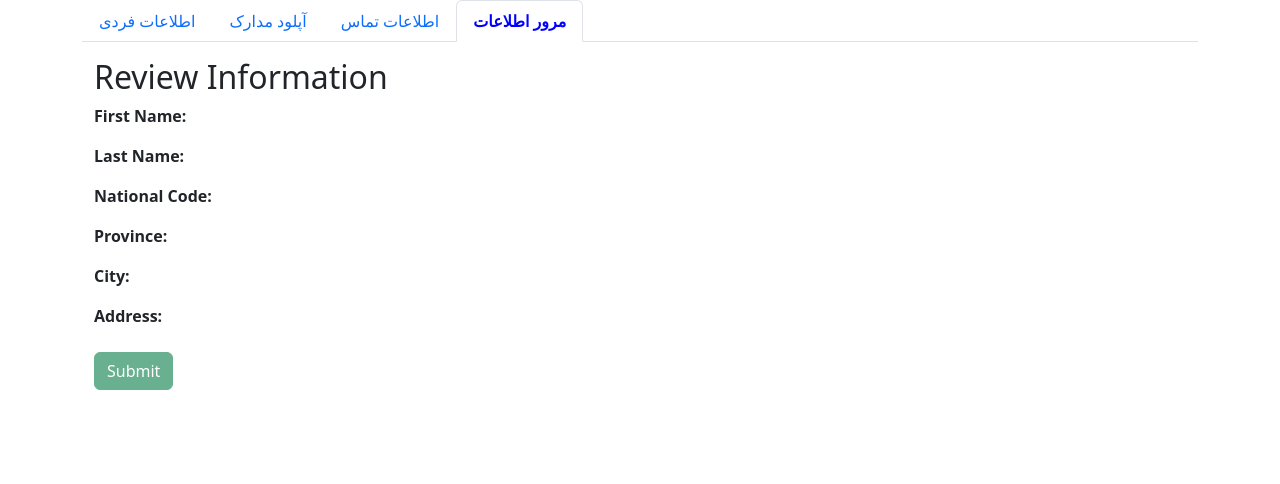
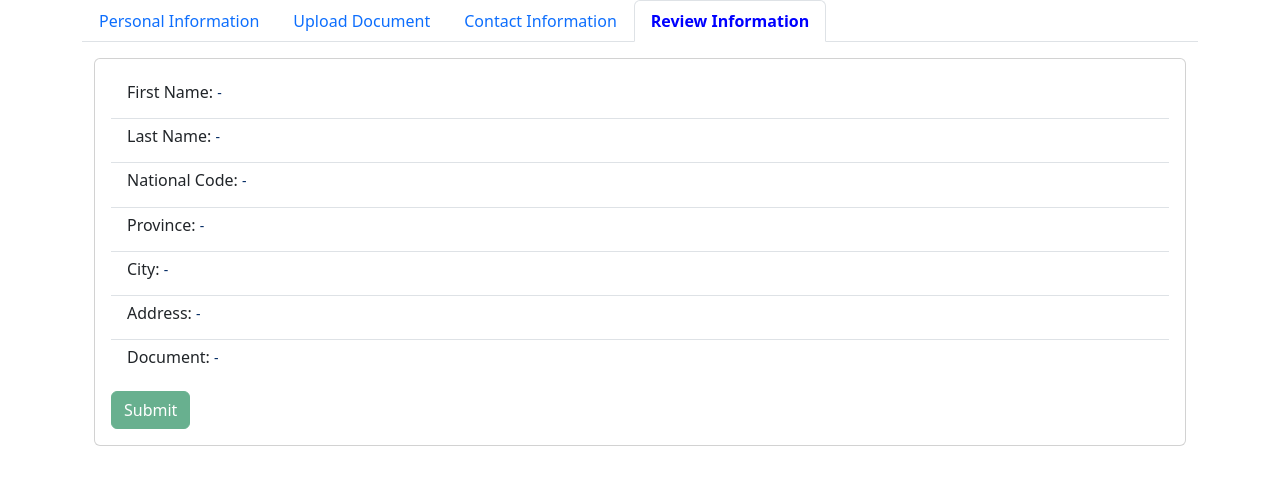
Before and after one commit to fahimehahmadi94/User-Form, an Angular app: page /review-info in a window 1280 px wide. Shown: the top 484 px of the page. Built offline with nearby package versions, Linux system fonts and the light colour scheme.

Commit message:
UI review Info

```diff
--- a/src/app/feature/progress-bar/progress-bar.component.ts
+++ b/src/app/feature/progress-bar/progress-bar.component.ts
@@ -7,10 +7,10 @@ import {Component, OnInit} from '@angular/core';
 })
 export class ProgressBarComponent {
   steps = [
-    {label: 'اطلاعات فردی', route: '/personal-info'},
-    {label: 'آپلود مدارک', route: '/upload-documents'},
-    {label: 'اطلاعات تماس', route: '/contact-info'},
-    {label: 'مرور اطلاعات', route: '/review-info'}
+    {label: 'Personal Information', route: '/personal-info'},
+    {label: 'Upload Document', route: '/upload-documents'},
+    {label: 'Contact Information', route: '/contact-info'},
+    {label: 'Review Information', route: '/review-info'}
   ];
 
   constructor() {
--- a/src/app/feature/review-info/review-info.component.css
+++ b/src/app/feature/review-info/review-info.component.css
@@ -1,10 +1,6 @@
 .uploaded-image {
   width: 150px;
   height: 150px;
-  border-radius: 50%;
-  border: 1px solid red;
-  padding: 5px;
-  margin-top: 10px;
 }
 
 .show-toast {
--- a/src/app/feature/review-info/review-info.component.html
+++ b/src/app/feature/review-info/review-info.component.html
@@ -1,23 +1,72 @@
 <div class="container">
-  <h2>Review Information</h2>
-  <p><strong>First Name:</strong> {{ userData.personalInfo.firstName }}</p>
-  <p><strong>Last Name:</strong> {{ userData.personalInfo.lastName }}</p>
-  <p><strong>National Code:</strong> {{ userData.personalInfo.nationalCode }}</p>
-  <p><strong>Province:</strong> {{ userData.contactInfo.province }}</p>
-  <p><strong>City:</strong> {{ userData.contactInfo.city }}</p>
-  <p><strong>Address:</strong> {{ userData.contactInfo.address }}</p>
-  <div *ngIf="userData.document">
-    <p><strong>Document:</strong></p>
-    <img [src]="userData.document" alt="Document" class="uploaded-image">
+  <div class="card">
+    <div class="card-body position-relative">
+      <ul class="list-group list-group-flush">
+        <li class="list-group-item">
+          <p class="h6">First Name:
+            <small class="text-primary-emphasis">
+              {{ !!userData.personalInfo.firstName ? userData.personalInfo.firstName : '-' }}
+            </small>
+          </p>
+        </li>
+        <li class="list-group-item">
+          <p class="h6">Last Name: <small
+            class="text-primary-emphasis">
+            {{ !!userData.personalInfo.lastName ? userData.personalInfo.lastName : '-' }}
+          </small>
+          </p>
+        </li>
+        <li class="list-group-item">
+          <p class="h6">National Code:
+            <small class="text-primary-emphasis">
+              {{ !!userData.personalInfo.nationalCode ? userData.personalInfo.nationalCode : '-' }}
+            </small>
+          </p>
+        </li>
+        <li class="list-group-item">
+          <p class="h6">Province:
+            <small class="text-primary-emphasis">
+              {{ !!userData.contactInfo.province ? userData.contactInfo.province : '-' }}
+            </small>
+          </p>
+        </li>
+        <li class="list-group-item">
+          <p class="h6">City:
+            <small class="text-primary-emphasis">
+              {{ !!userData.contactInfo.city ? userData.contactInfo.city : '-' }}
+            </small>
+          </p>
+        </li>
+        <li class="list-group-item">
+          <p class="h6">Address:
+            <small class="text-primary-emphasis">
+              {{ !!userData.contactInfo.address ? userData.contactInfo.address : '-' }}
+            </small>
+          </p>
+        </li>
+        <li class="list-group-item">
+          <p class="h6">Document:
+            <small class="text-primary-emphasis">
+              {{ userData.document === null ? '-' : '' }}
+            </small></p>
+          <ng-container *ngIf="userData.document">
+            <div class="uploaded-image">
+              <img [src]="userData.document" class="card-img-bottom w-100 h-100" alt="Document">
             </div>
+          </ng-container>
+        </li>
+      </ul>
       <button (click)="onSubmit()"
               [disabled]="isCheckValidForm()"
               class="btn btn-success mt-2">
         Submit
       </button>
       <div [ngClass]="isSuccessForm ? 'show-toast' : 'd-none'"
-       class="alert alert-success position-absolute top-0 end-0 mt-2 me-2"
+           class="alert alert-success position-fixed top-0 end-0 mt-2 me-2"
            role="alert">
         Information submitted successfully!
       </div>
     </div>
+  </div>
+
+</div>
```
Lines whose indentation alone changed are shown as unchanged.
